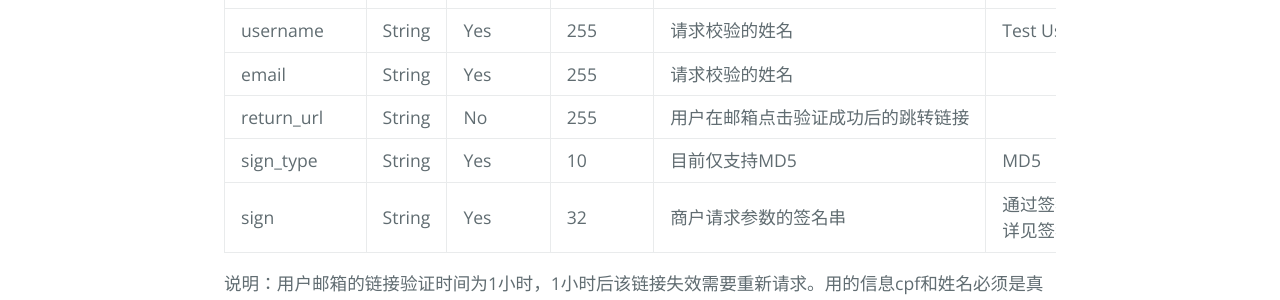
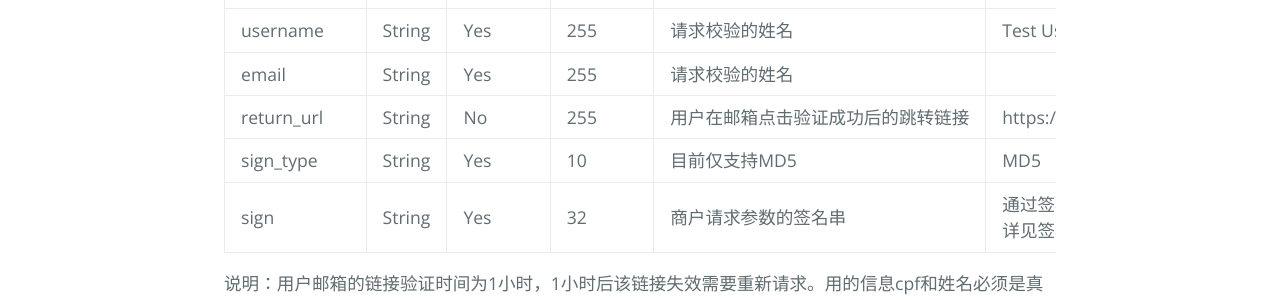
Before and after one commit to pagsmile/pagsmile.github.io, a Jekyll site: the page built from api/CheckEmailInfo.md, in a window 1280 px wide. Shown: the part 969-1269 px from the top of the page. Built offline with Jekyll 4.4.1, drawn with Linux system fonts in a browser that asks for light colours; our own code applies the rules of GitHub Pages for plain Markdown files; part of the change alters nothing that is shown.

```diff
--- a/api/CheckEmailInfo.md
+++ b/api/CheckEmailInfo.md
@@ -22,7 +22,7 @@ app_id | String | Yes | 20 | pagsmile分配给商户的应用ID | 20170519141722
 cpf_no | String | Yes | 11 | 请求校验的CPF号码，不带特殊符号 | 50284414727
 username | String | Yes | 255 | 请求校验的姓名 | Test User Name
 email | String | Yes | 255 | 请求校验的姓名
-return_url | String | No | 255 | 用户在邮箱点击验证成功后的跳转链接
+return_url | String | No | 255 | 用户在邮箱点击验证成功后的跳转链接 | https://www.pagsmile.com
 sign_type | String | Yes | 10 | 目前仅支持MD5 | MD5
 sign | String | Yes | 32 | 商户请求参数的签名串 | 通过签名算法计算得出的签名值，详见签名生成算法
 
```
